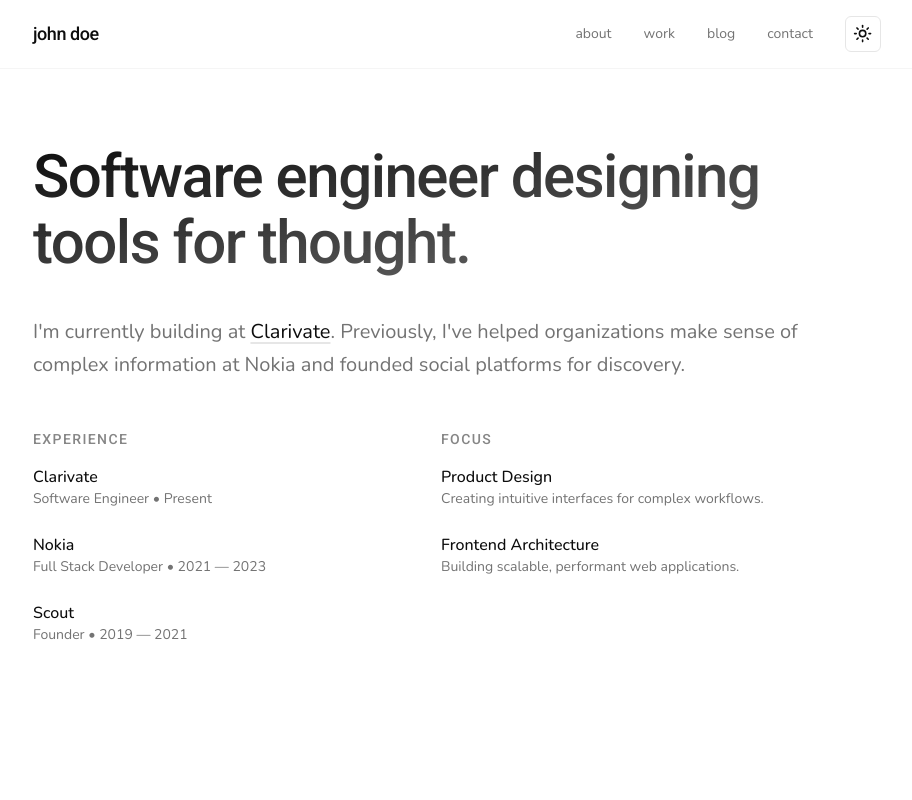
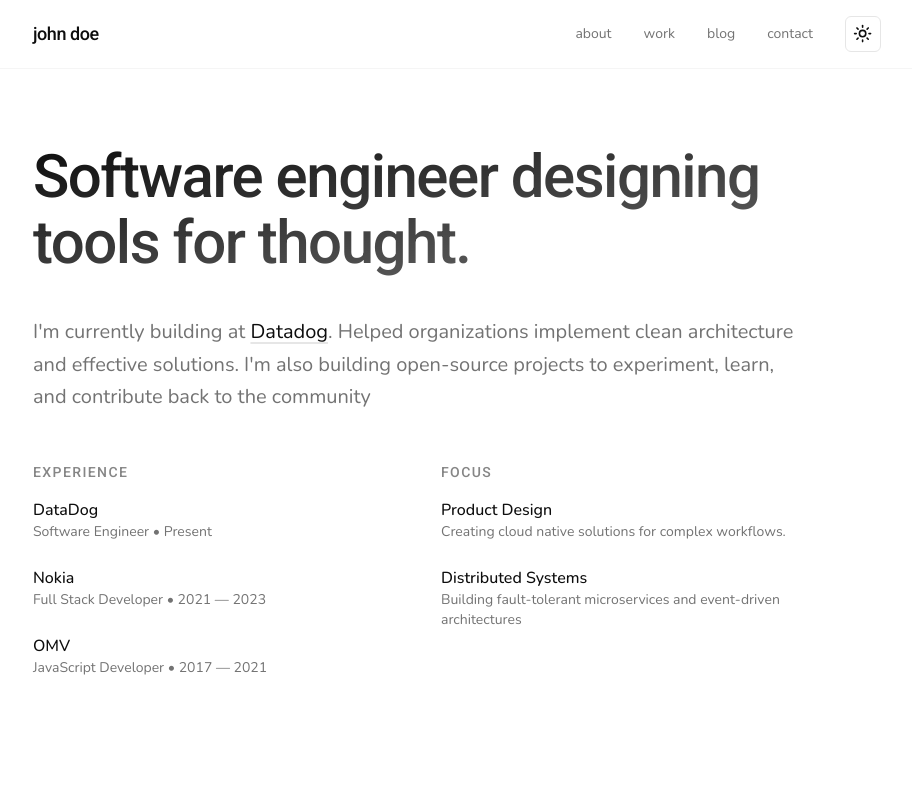
Before and after one commit to HunterJS-bit/portfolio, a Next.js app: page / in a window 1280 px wide. Shown: the top 800 px of the page, without its empty margins (183-1095 px from the left). Built offline with nearby package versions, Linux system fonts and the light colour scheme.

Commit message:
chore: update about, contact section

```diff
--- a/app/components/AboutSection.tsx
+++ b/app/components/AboutSection.tsx
@@ -17,13 +17,13 @@
             <p className="text-xl leading-relaxed">
               I&apos;m currently building at{" "}
               <a
-                href="https://clarivate.com"
+                href="https://www.datadoghq.com"
                 className="text-foreground underline decoration-border underline-offset-4 hover:decoration-foreground transition-all"
                 target="_blank"
                 rel="noopener noreferrer"
               >
-                Clarivate
-              </a>. Previously, I&apos;ve helped organizations make sense of complex information at Nokia and founded social platforms for discovery.
+                Datadog
+              </a>. Helped organizations implement clean architecture and effective solutions. I'm also building open‑source projects to experiment, learn, and contribute back to the community
             </p>
 
             <div className="grid sm:grid-cols-2 gap-12 pt-4">
@@ -31,7 +31,7 @@
                 <h3 className="text-sm font-medium uppercase tracking-widest text-foreground/50">Experience</h3>
                 <ul className="space-y-6">
                   <li className="group">
-                    <div className="text-foreground font-medium group-hover:text-primary transition-colors">Clarivate</div>
+                    <div className="text-foreground font-medium group-hover:text-primary transition-colors">DataDog</div>
                     <div className="text-sm">Software Engineer • Present</div>
                   </li>
                   <li className="group">
@@ -39,8 +39,8 @@
                     <div className="text-sm">Full Stack Developer • 2021 — 2023</div>
                   </li>
                   <li className="group">
-                    <div className="text-foreground font-medium group-hover:text-primary transition-colors">Scout</div>
-                    <div className="text-sm">Founder • 2019 — 2021</div>
+                    <div className="text-foreground font-medium group-hover:text-primary transition-colors">OMV</div>
+                    <div className="text-sm">JavaScript Developer • 2017 — 2021</div>
                   </li>
                 </ul>
               </div>
@@ -49,11 +49,11 @@
                 <ul className="space-y-6">
                   <li className="group">
                     <div className="text-foreground font-medium group-hover:text-primary transition-colors">Product Design</div>
-                    <div className="text-sm">Creating intuitive interfaces for complex workflows.</div>
+                    <div className="text-sm">Creating cloud native solutions for complex workflows.</div>
                   </li>
                   <li className="group">
-                    <div className="text-foreground font-medium group-hover:text-primary transition-colors">Frontend Architecture</div>
-                    <div className="text-sm">Building scalable, performant web applications.</div>
+                    <div className="text-foreground font-medium group-hover:text-primary transition-colors">Distributed Systems</div>
+                    <div className="text-sm">Building fault‑tolerant microservices and event‑driven architectures</div>
                   </li>
                 </ul>
               </div>
--- a/app/components/Contact.tsx
+++ b/app/components/Contact.tsx
@@ -47,7 +47,7 @@
             <div>
               <h2 className="text-4xl font-medium tracking-tight mb-6 text-gradient">Let&apos;s work together.</h2>
               <p className="text-muted-foreground text-lg leading-relaxed mb-10">
-                I&apos;m always open to discussing new projects, creative ideas or opportunities to be part of your visions.
+                I welcome conversations about projects, ideas, and opportunities where I can contribute to shared success.
               </p>
 
               <div className="space-y-6">
```
